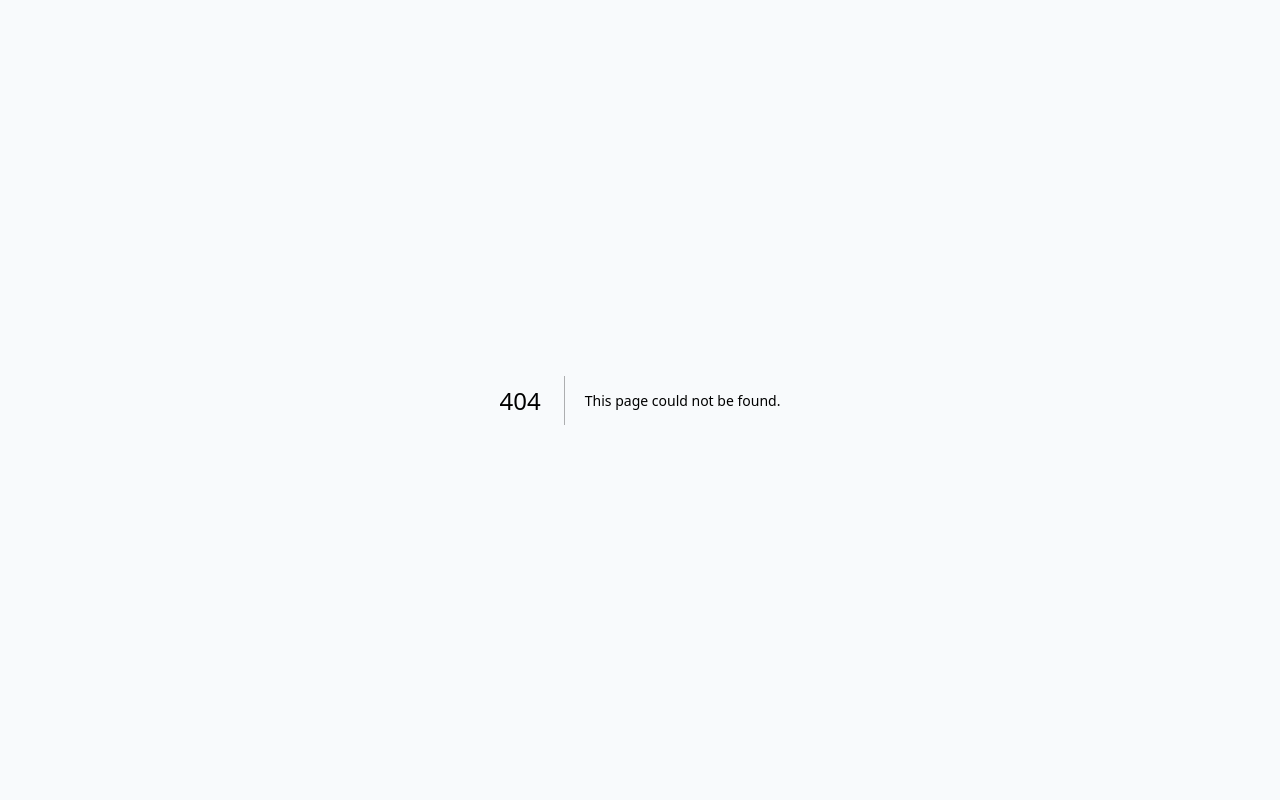
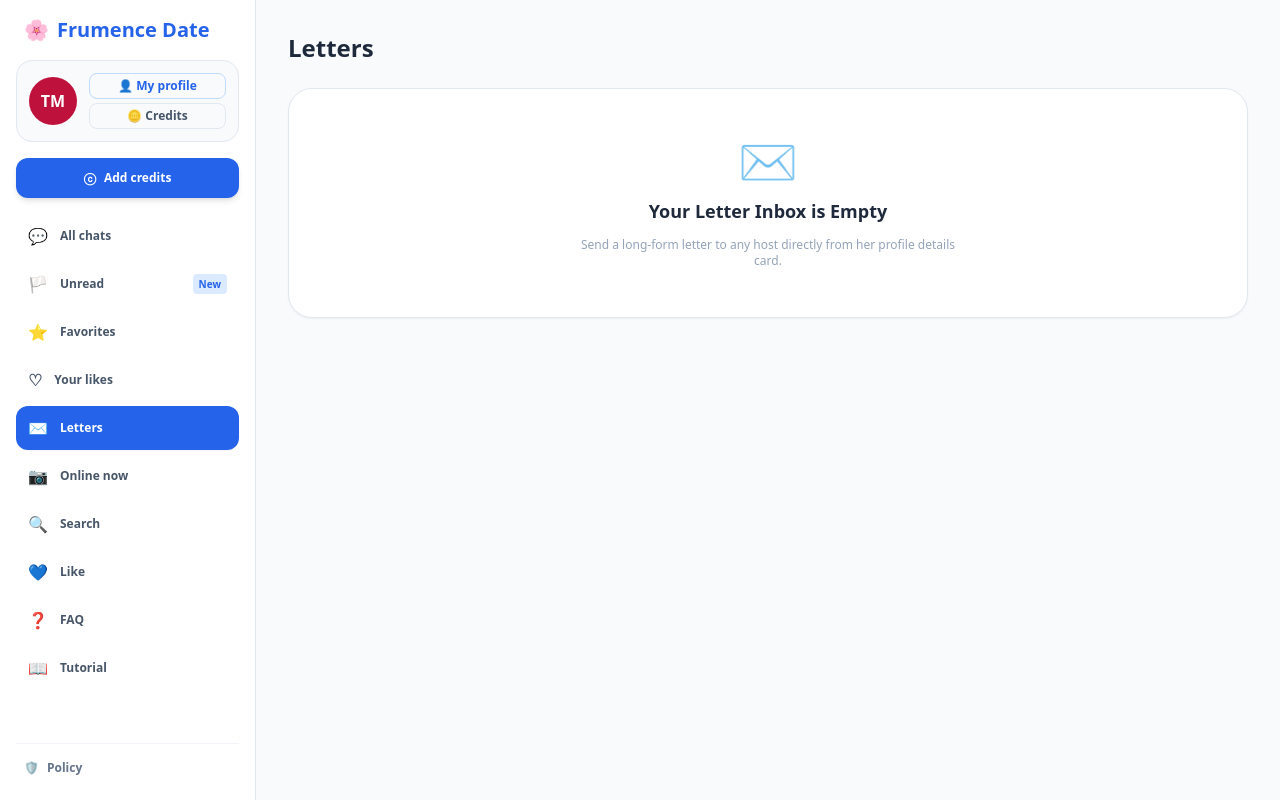
Before and after one commit to Tumuna-max/sturdy-funicular, a Next.js app: page /letters in a window 1280 px wide. Before the commit this address had no page. Built offline with nearby package versions, Linux system fonts and the light colour scheme.

Commit message:
Create page.js

```diff
--- /dev/null
+++ b/app/letters/page.js
@@ -0,0 +1,23 @@
+'use client';
+
+import ClientSidebar from '@/components/ClientSidebar';
+
+export default function LettersPage() {
+  return (
+    <div className="flex h-screen bg-slate-50 text-slate-800 overflow-hidden">
+      <ClientSidebar credits={20} userName="Tumuna Mwabili" />
+
+      <main className="flex-1 overflow-y-auto p-8 space-y-6">
+        <h1 className="text-2xl font-black text-slate-800">Letters</h1>
+
+        <div className="bg-white p-12 rounded-3xl border border-slate-200 shadow-sm text-center space-y-3">
+          <span className="text-5xl">✉️</span>
+          <h2 className="font-extrabold text-slate-800 text-lg">Your Letter Inbox is Empty</h2>
+          <p className="text-xs text-slate-400 max-w-sm mx-auto">
+            Send a long-form letter to any host directly from her profile details card.
+          </p>
+        </div>
+      </main>
+    </div>
+  );
+}
```
